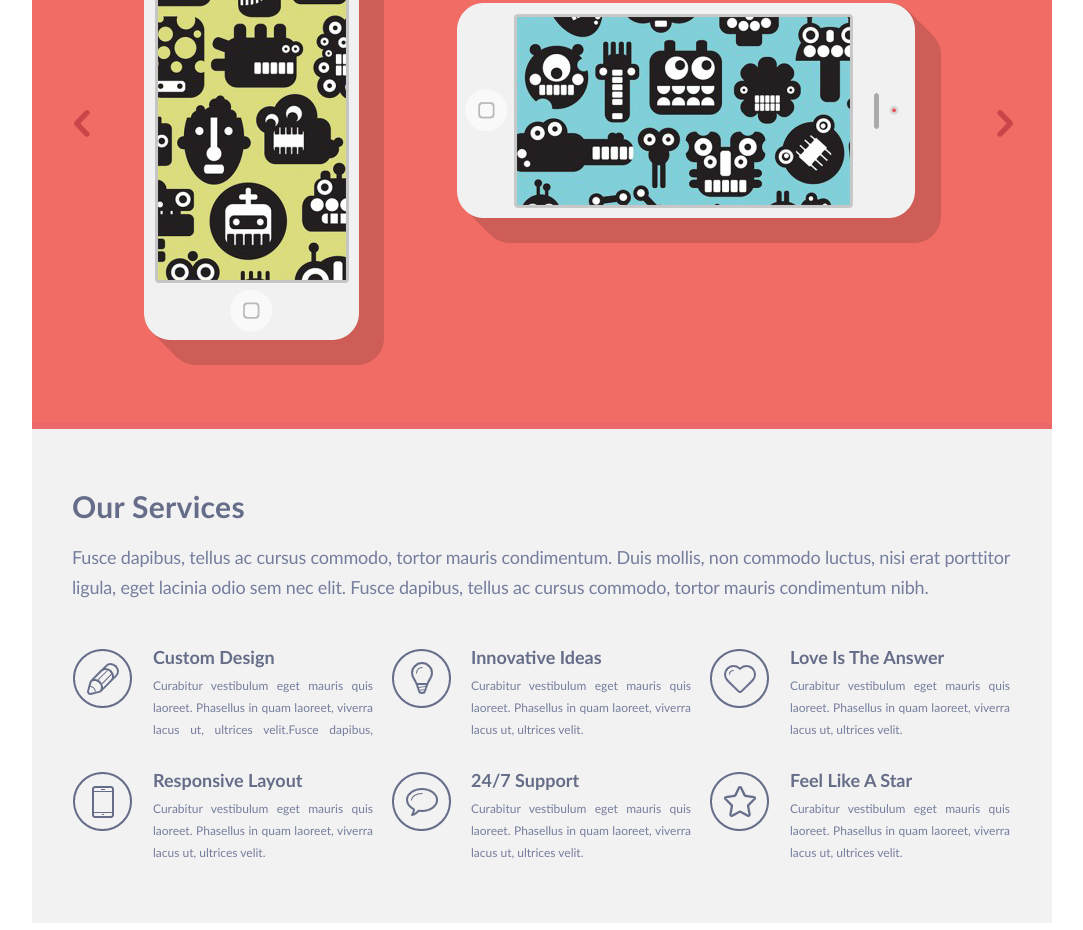
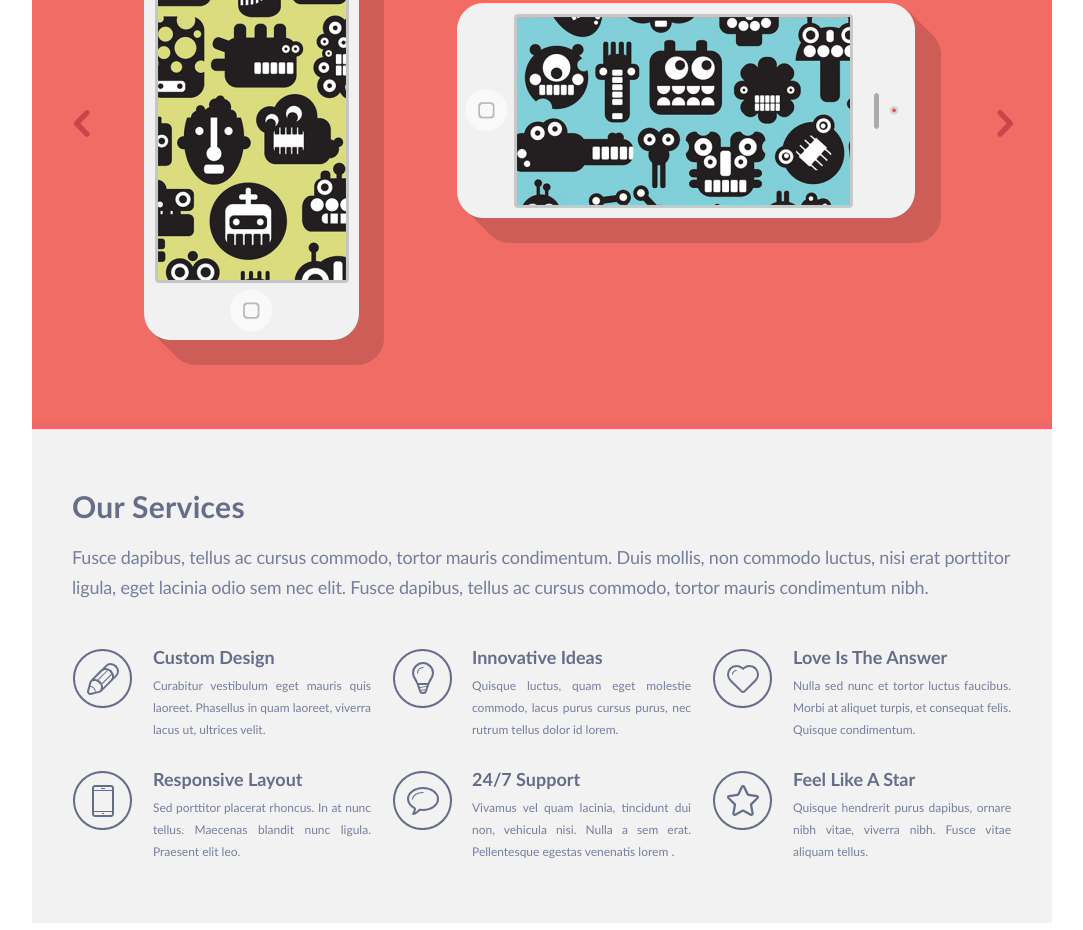
Before and after one commit to screloma/singolo, a plain HTML site: page index.html in a window 1280 px wide. Shown: the part 259-1189 px from the top of the page, without its empty margins (98-1181 px from the left). Drawn offline with Linux system fonts and the light colour scheme.

Commit message:
fix: minor markup tweaks

```diff
--- a/index.html
+++ b/index.html
@@ -48,12 +48,7 @@
                   <h2>Custom Design</h2>
                   <p>
                     Curabitur vestibulum eget mauris quis laoreet. Phasellus in
-                    quam laoreet, viverra lacus ut, ultrices velit.Fusce
-                    dapibus, tellus ac cursus commodo, tortor mauris
-                    condimentum. Duis mollis, non commodo luctus, nisi erat
-                    porttitor ligula, eget lacinia odio sem nec elit. Fusce
-                    dapibus, tellus ac cursus commodo, tortor mauris condimentum
-                    nibh.
+                    quam laoreet, viverra lacus ut, ultrices velit.
                   </p>
                 </div>
               </section>
@@ -64,8 +59,8 @@
                 <div class="row-text">
                   <h2>Innovative Ideas</h2>
                   <p>
-                    Curabitur vestibulum eget mauris quis laoreet. Phasellus in
-                    quam laoreet, viverra lacus ut, ultrices velit.
+                    Quisque luctus, quam eget molestie commodo, lacus purus
+                    cursus purus, nec rutrum tellus dolor id lorem.
                   </p>
                 </div>
               </section>
@@ -76,8 +71,8 @@
                 <div class="row-text">
                   <h2>Love Is The Answer</h2>
                   <p>
-                    Curabitur vestibulum eget mauris quis laoreet. Phasellus in
-                    quam laoreet, viverra lacus ut, ultrices velit.
+                    Nulla sed nunc et tortor luctus faucibus. Morbi at aliquet
+                    turpis, et consequat felis. Quisque condimentum.
                   </p>
                 </div>
               </section>
@@ -90,8 +85,8 @@
                 <div class="row-text">
                   <h2>Responsive Layout</h2>
                   <p>
-                    Curabitur vestibulum eget mauris quis laoreet. Phasellus in
-                    quam laoreet, viverra lacus ut, ultrices velit.
+                    Sed porttitor placerat rhoncus. In at nunc tellus. Maecenas
+                    blandit nunc ligula. Praesent elit leo.
                   </p>
                 </div>
               </section>
@@ -102,8 +97,8 @@
                 <div class="row-text">
                   <h2>24/7 Support</h2>
                   <p>
-                    Curabitur vestibulum eget mauris quis laoreet. Phasellus in
-                    quam laoreet, viverra lacus ut, ultrices velit.
+                    Vivamus vel quam lacinia, tincidunt dui non, vehicula nisi.
+                    Nulla a sem erat. Pellentesque egestas venenatis lorem .
                   </p>
                 </div>
               </section>
@@ -114,8 +109,8 @@
                 <div class="row-text">
                   <h2>Feel Like A Star</h2>
                   <p>
-                    Curabitur vestibulum eget mauris quis laoreet. Phasellus in
-                    quam laoreet, viverra lacus ut, ultrices velit.
+                    Quisque hendrerit purus dapibus, ornare nibh vitae, viverra
+                    nibh. Fusce vitae aliquam tellus.
                   </p>
                 </div>
               </section>
--- a/style.css
+++ b/style.css
@@ -191,12 +191,15 @@ a:hover {
 
 .row-item {
   display: flex;
-  margin-right: 18px;
+  width: 299px;
+}
+
+.row-item:not(:last-child) {
+  margin-right: 21px;
 }
 
 .row-text {
   margin-left: 19px;
-  width: 220px;
 }
 
 .row-text h2 {
@@ -210,7 +213,6 @@ a:hover {
 }
 
 .row-text p {
-  height: 67px;
   overflow: hidden;
   font-size: 12px;
   line-height: 22px;
```
